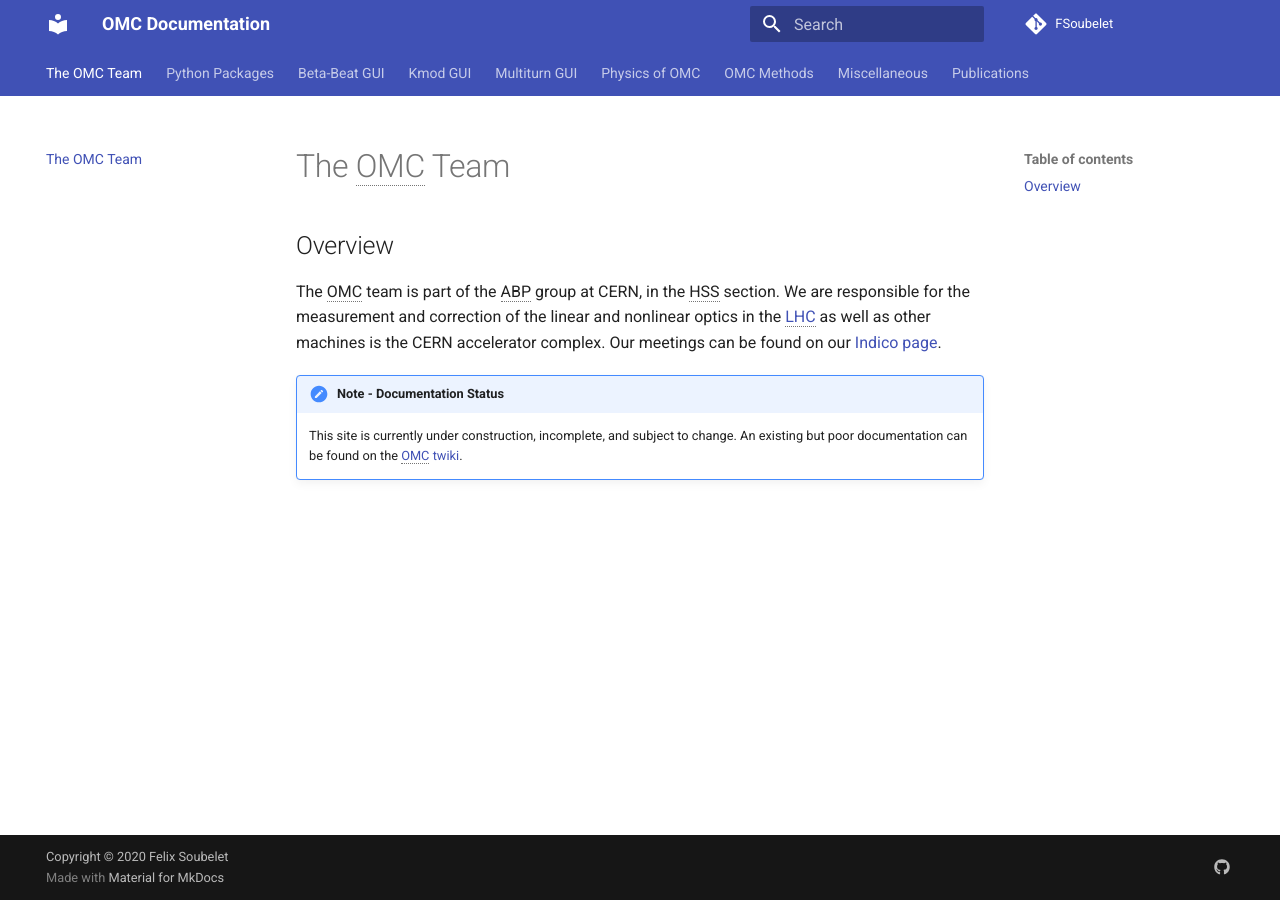
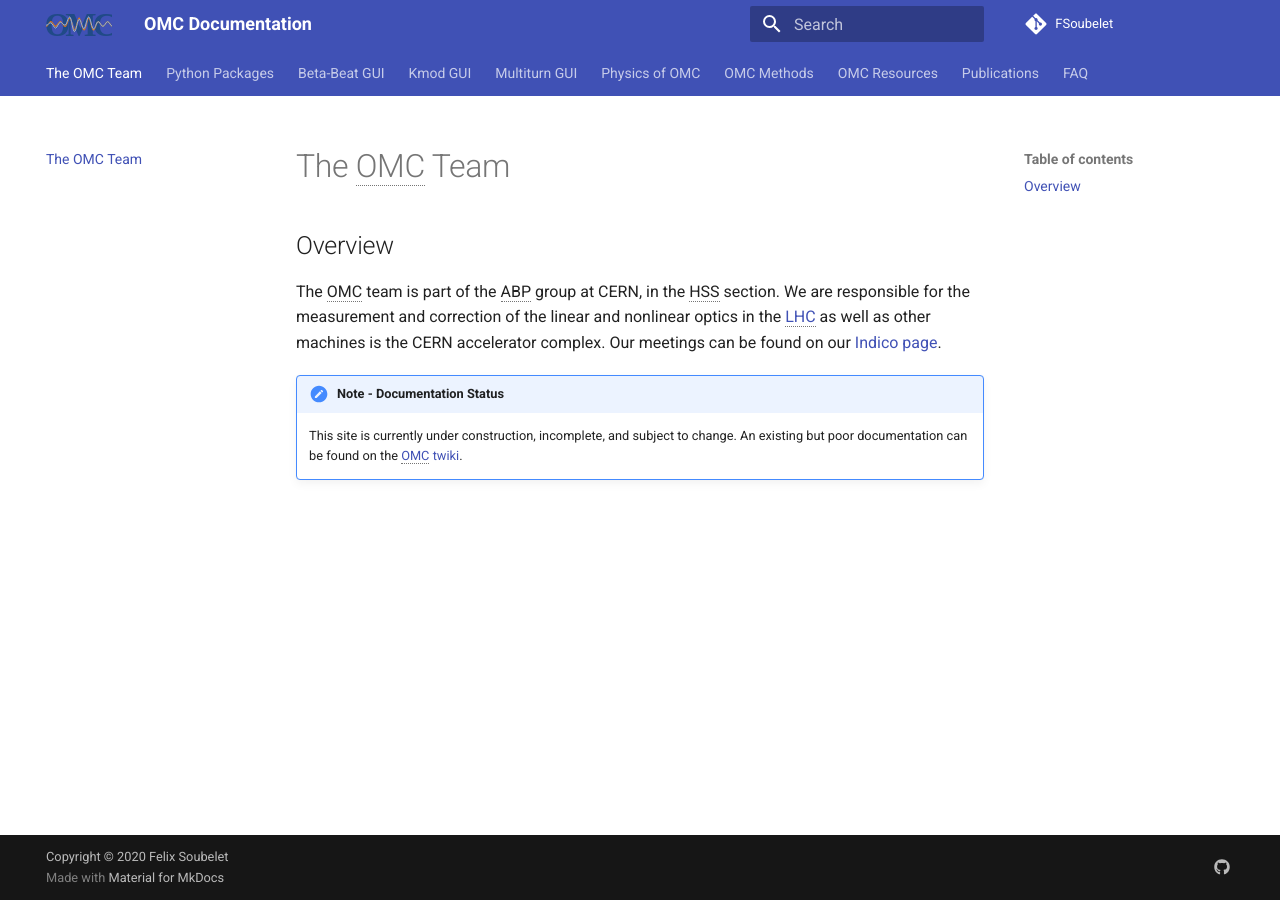
Before and after one commit to pylhc/pylhc.github.io, an MkDocs documentation site: the page built from docs/index.md, in a window 1280 px wide. Built offline with MkDocs 1.6.1 and Material for MkDocs 9.7.7, drawn with Linux system fonts in a browser that asks for light colours.

Commit message:
include logo, faq page and new resources page name

```diff
--- a/mkdocs.yml
+++ b/mkdocs.yml
@@ -23,7 +23,8 @@ copyright: 'Copyright &copy; 2020 Felix Soubelet'
 # Configuration
 theme:
   name: 'material'
-
+  logo: assets/logos/OMC_logo.svg
+  favicon: assets/logos/OMC_logo.svg
   # Default Values
   language: en
   features:
@@ -117,5 +118,6 @@ nav:
       - Running the GUI: guis/multiturn/running.md
   - Physics of OMC: general/physics.md
   - OMC Methods: general/methods.md
-  - Miscellaneous: general/miscellaneous.md
+  - OMC Resources: general/resources.md
   - Publications: general/publications.md
+  - FAQ: general/faqs.md
```
